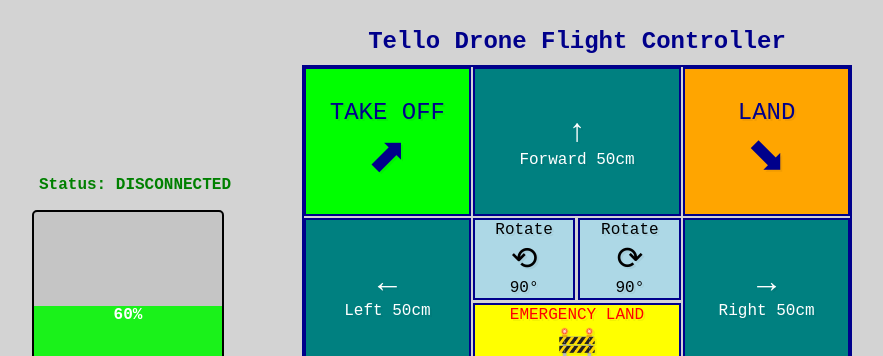
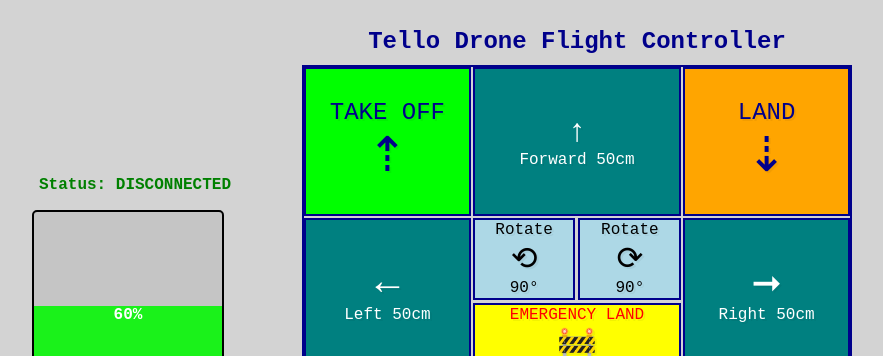
Before and after one commit to flische/drone-flight-controller, a React (Create React App) app: page / in a window 1280 px wide. Shown: the top 356 px of the page, without its empty margins (18-901 px from the left). Built offline with nearby package versions, Linux system fonts and the light colour scheme; no server answers.

Commit message:
updated read me

```diff
--- a/src/components/commands/index.js
+++ b/src/components/commands/index.js
@@ -69,6 +69,18 @@
       font-weight: 300;
       margin-top: 0;
     }
+    span.right {
+      display: block;
+      font-size: 2.25rem;
+      font-weight: 300;
+      margin-top: 0;
+    }
+    span.left {
+      display: block;
+      font-size: 2.5rem;
+      font-weight: 300;
+      margin-top: 0;
+    }
   }
   .center {
     display: grid;
@@ -118,16 +130,16 @@
 const Commands = () => (
   <CommandGrid>
     <button className="takeoff" onClick={sendCommand('takeoff')}>
-        TAKE OFF <span className="symbol">⬈</span>
+        TAKE OFF <span className="symbol">⇡</span>
       </button>
     <button onClick={sendCommand(`forward ${amount}`)}>
       <span className="symbol">↑</span> Forward 50cm
     </button>
     <button className="land" onClick={sendCommand('land')}>
-        LAND <span className="symbol">⬊</span>
+        LAND <span className="symbol">⇣</span>
     </button>
     <button onClick={sendCommand(`left ${amount}`)}>
-      <span className="symbol">←</span> Left 50cm
+      <span className="symbol left">←</span> Left 50cm
     </button>
     <div className="center">
       <button className="rotate" onClick={sendCommand('ccw 90')}>
@@ -141,7 +153,7 @@
       </button>
     </div>
     <button onClick={sendCommand(`right ${amount}`)}>
-      <span className="symbol">→</span> Right 50cm
+      <span className="symbol right">➞</span> Right 50cm
     </button>
     <button className="height" onClick={sendCommand(`up ${amount}`)}>
       Elevate <span className="symbol">⤒</span> 50cm
```
Also changed, not shown: 1 other file (tests, documents, lock files or other folders).
